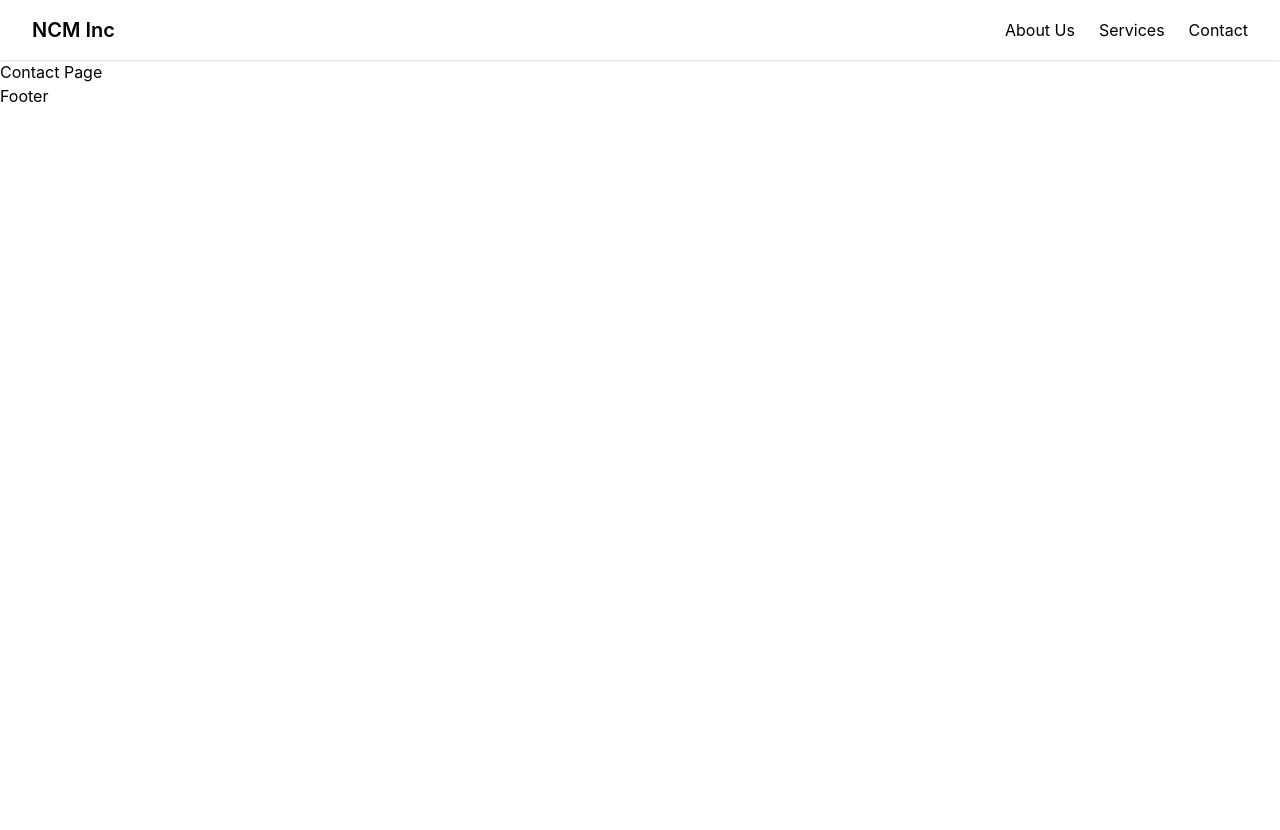
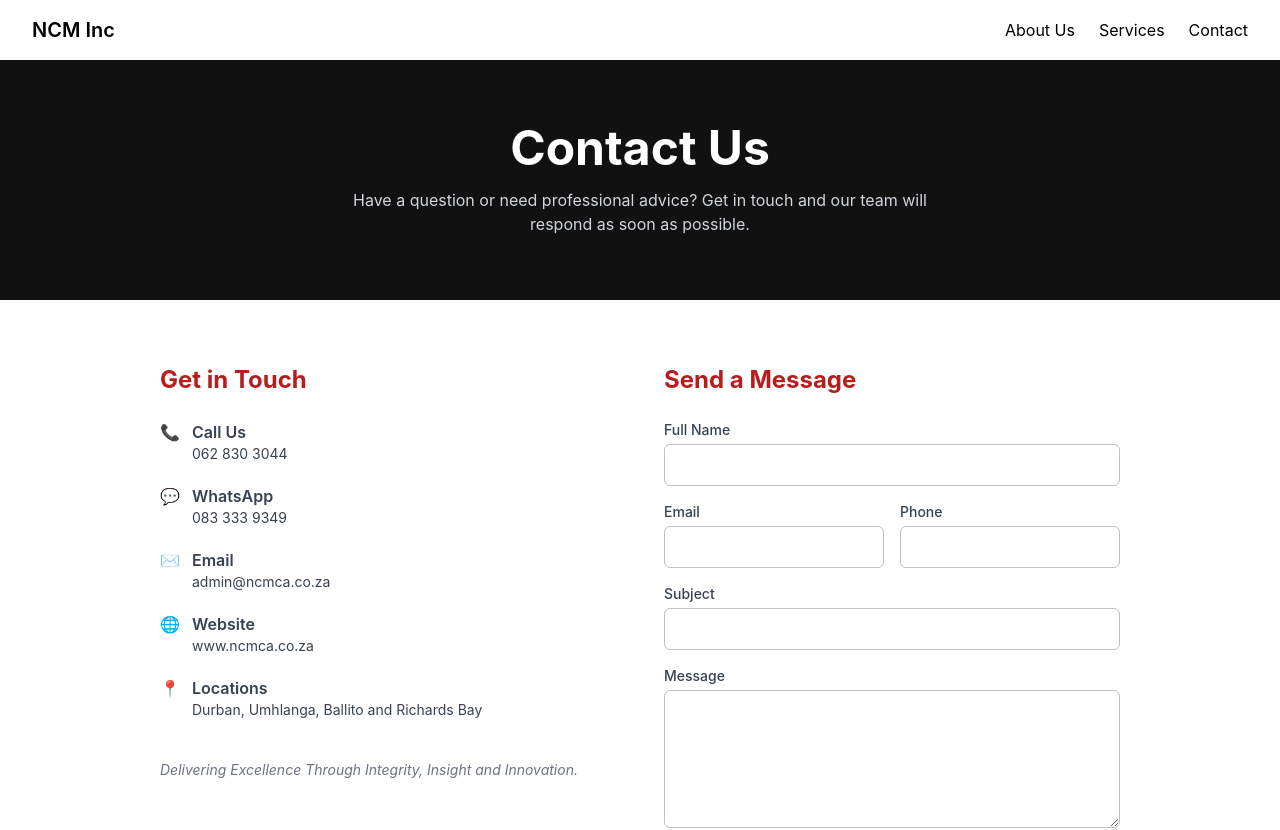
Before and after one commit to randr2405/NCMINC, a React (Vite) app: page /contact in a window 1280 px wide. Shown: the top 830 px of the page. Before the commit the page ends 800 px from the top, so only its background shows below. Built offline with nearby package versions, Linux system fonts and the light colour scheme.

Commit message:
Contact us pg

```diff
--- a/src/pages/Contact.jsx
+++ b/src/pages/Contact.jsx
@@ -1,3 +1,194 @@
+import { useState } from 'react'
+
 export default function Contact() {
-  return <h1>Contact Page</h1>
+  const [formData, setFormData] = useState({
+    name: '',
+    email: '',
+    phone: '',
+    subject: '',
+    message: '',
+  })
+  const [status, setStatus] = useState(null) // null | 'sending' | 'success' | 'error'
+
+  const handleChange = (e) => {
+    setFormData({ ...formData, [e.target.name]: e.target.value })
+  }
+
+  const handleSubmit = (e) => {
+    e.preventDefault()
+    setStatus('sending')
+
+    // TODO: Wire up EmailJS here, e.g.
+    // emailjs.send('SERVICE_ID', 'TEMPLATE_ID', formData, 'PUBLIC_KEY')
+    //   .then(() => {
+    //     setStatus('success')
+    //     setFormData({ name: '', email: '', phone: '', subject: '', message: '' })
+    //   })
+    //   .catch(() => setStatus('error'))
+
+    // Placeholder behaviour until EmailJS is connected:
+    setTimeout(() => {
+      setStatus('success')
+      setFormData({ name: '', email: '', phone: '', subject: '', message: '' })
+    }, 800)
+  }
+
+  return (
+    <div className="text-black">
+      {/* Hero */}
+      <section className="px-8 py-16 text-center text-white" style={{ backgroundColor: 'var(--ncm-black)' }}>
+        <h1 className="text-4xl md:text-5xl font-bold mb-4">Contact Us</h1>
+        <p className="text-gray-300 max-w-xl mx-auto">
+          Have a question or need professional advice? Get in touch and our team will
+          respond as soon as possible.
+        </p>
+      </section>
+
+      <section className="px-8 py-16 max-w-5xl mx-auto grid md:grid-cols-2 gap-12">
+        {/* Contact details */}
+        <div>
+          <h2 className="text-2xl font-bold mb-6" style={{ color: 'var(--ncm-red)' }}>Get in Touch</h2>
+
+          <div className="space-y-5 text-gray-700">
+            <div className="flex items-start gap-3">
+              <span style={{ color: 'var(--ncm-red)' }}>📞</span>
+              <div>
+                <p className="font-semibold">Call Us</p>
+                <p className="text-sm">062 830 3044</p>
+              </div>
+            </div>
+            <div className="flex items-start gap-3">
+              <span style={{ color: 'var(--ncm-red)' }}>💬</span>
+              <div>
+                <p className="font-semibold">WhatsApp</p>
+                <p className="text-sm">083 333 9349</p>
+              </div>
+            </div>
+            <div className="flex items-start gap-3">
+              <span style={{ color: 'var(--ncm-red)' }}>✉️</span>
+              <div>
+                <p className="font-semibold">Email</p>
+                <p className="text-sm">admin@ncmca.co.za</p>
+              </div>
+            </div>
+            <div className="flex items-start gap-3">
+              <span style={{ color: 'var(--ncm-red)' }}>🌐</span>
+              <div>
+                <p className="font-semibold">Website</p>
+                <p className="text-sm">www.ncmca.co.za</p>
+              </div>
+            </div>
+            <div className="flex items-start gap-3">
+              <span style={{ color: 'var(--ncm-red)' }}>📍</span>
+              <div>
+                <p className="font-semibold">Locations</p>
+                <p className="text-sm">Durban, Umhlanga, Ballito and Richards Bay</p>
+              </div>
+            </div>
+          </div>
+
+          <p className="mt-10 italic text-gray-500 text-sm">
+            Delivering Excellence Through Integrity, Insight and Innovation.
+          </p>
+        </div>
+
+        {/* Contact form */}
+        <div>
+          <h2 className="text-2xl font-bold mb-6" style={{ color: 'var(--ncm-red)' }}>Send a Message</h2>
+
+          <form onSubmit={handleSubmit} className="space-y-4">
+            <div>
+              <label htmlFor="name" className="block text-sm font-medium mb-1 text-gray-700">Full Name</label>
+              <input
+                id="name"
+                name="name"
+                type="text"
+                required
+                value={formData.name}
+                onChange={handleChange}
+                className="w-full border rounded-md px-3 py-2 focus:outline-none focus:ring-2"
+                style={{ borderColor: 'var(--ncm-silver)' }}
+              />
+            </div>
+
+            <div className="grid grid-cols-2 gap-4">
+              <div>
+                <label htmlFor="email" className="block text-sm font-medium mb-1 text-gray-700">Email</label>
+                <input
+                  id="email"
+                  name="email"
+                  type="email"
+                  required
+                  value={formData.email}
+                  onChange={handleChange}
+                  className="w-full border rounded-md px-3 py-2 focus:outline-none focus:ring-2"
+                  style={{ borderColor: 'var(--ncm-silver)' }}
+                />
+              </div>
+              <div>
+                <label htmlFor="phone" className="block text-sm font-medium mb-1 text-gray-700">Phone</label>
+                <input
+                  id="phone"
+                  name="phone"
+                  type="tel"
+                  value={formData.phone}
+                  onChange={handleChange}
+                  className="w-full border rounded-md px-3 py-2 focus:outline-none focus:ring-2"
+                  style={{ borderColor: 'var(--ncm-silver)' }}
+                />
+              </div>
+            </div>
+
+            <div>
+              <label htmlFor="subject" className="block text-sm font-medium mb-1 text-gray-700">Subject</label>
+              <input
+                id="subject"
+                name="subject"
+                type="text"
+                required
+                value={formData.subject}
+                onChange={handleChange}
+                className="w-full border rounded-md px-3 py-2 focus:outline-none focus:ring-2"
+                style={{ borderColor: 'var(--ncm-silver)' }}
+              />
+            </div>
+
+            <div>
+              <label htmlFor="message" className="block text-sm font-medium mb-1 text-gray-700">Message</label>
+              <textarea
+                id="message"
+                name="message"
+                rows="5"
+                required
+                value={formData.message}
+                onChange={handleChange}
+                className="w-full border rounded-md px-3 py-2 focus:outline-none focus:ring-2"
+                style={{ borderColor: 'var(--ncm-silver)' }}
+              />
+            </div>
+
+            <button
+              type="submit"
+              disabled={status === 'sending'}
+              className="w-full py-3 rounded-md font-semibold text-white disabled:opacity-60"
+              style={{ backgroundColor: 'var(--ncm-red)' }}
+            >
+              {status === 'sending' ? 'Sending...' : 'Send Message'}
+            </button>
+
+            {status === 'success' && (
+              <p className="text-green-600 text-sm text-center">
+                Message sent successfully! We'll be in touch shortly.
+              </p>
+            )}
+            {status === 'error' && (
+              <p className="text-red-600 text-sm text-center">
+                Something went wrong. Please try again or contact us directly.
+              </p>
+            )}
+          </form>
+        </div>
+      </section>
+    </div>
+  )
 }
```
